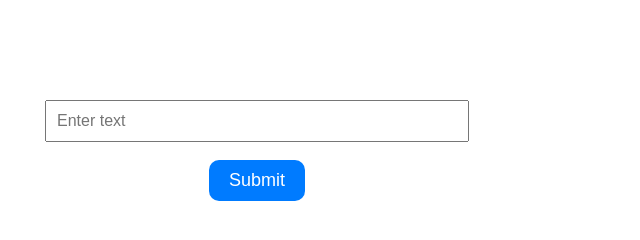
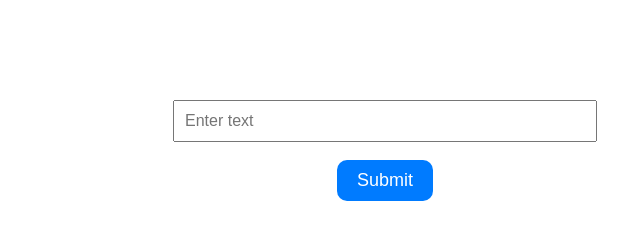
Before and after one commit to Akhilendra01/attendance_ui, a plain HTML site: page index.html in a window 1280 px wide. Shown: the whole page, without its empty margins (255-895 px from the left). Drawn offline with Linux system fonts and the light colour scheme.

Commit message:
fixed width

```diff
--- a/index.html
+++ b/index.html
@@ -10,7 +10,7 @@
         justify-content: center;
         align-items: center;
         padding-block: 100px;
-        width: 80%;
+        width: 100%;
         margin: 0;
       }
 
```
